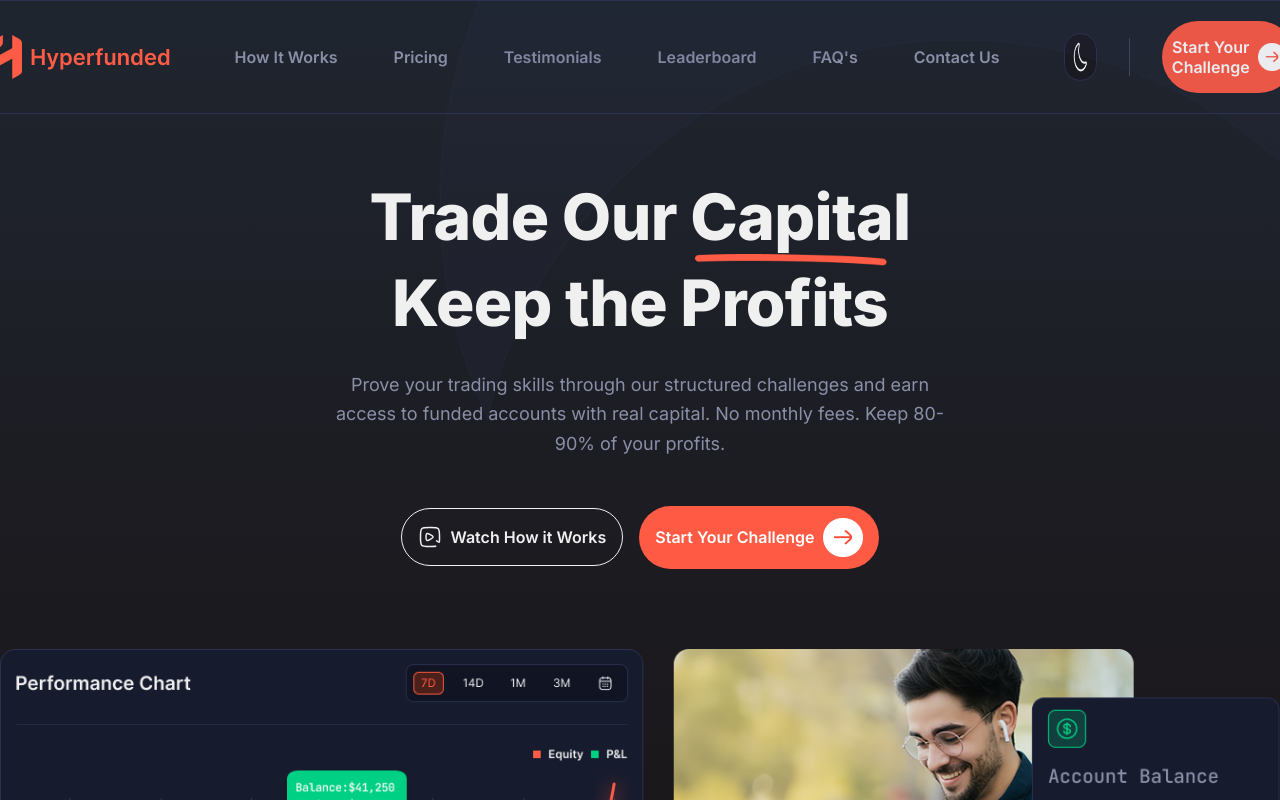
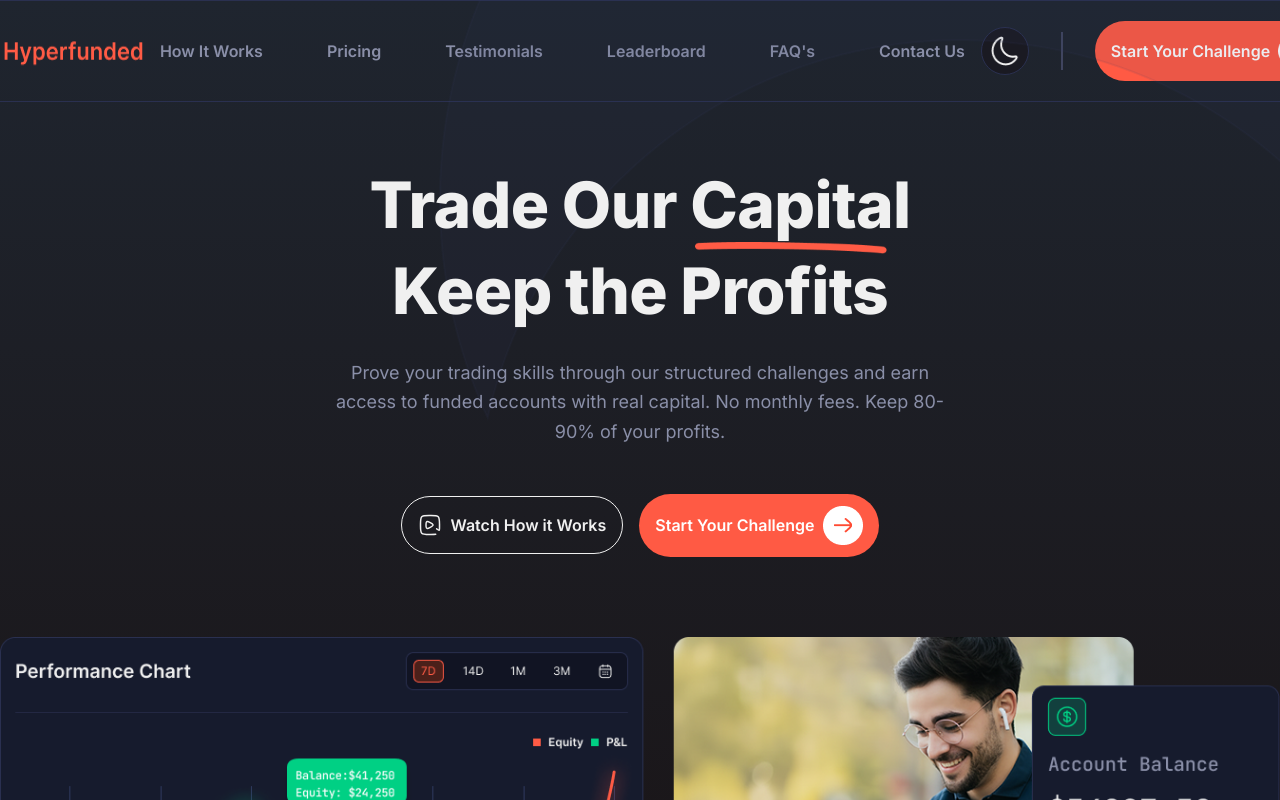
Before and after one commit to Ayesha-ehsan905/HyperFunded-Next, a Next.js app: page / in a window 1280 px wide. Shown: the top 800 px of the page. Built offline with nearby package versions, Linux system fonts and the light colour scheme.

Commit message:
feat:nav bar responsive for web

```diff
--- a/src/app/globals.css
+++ b/src/app/globals.css
@@ -2,6 +2,7 @@
 
 body {
   font-family: 'Inter', sans-serif;
+  overflow-x: hidden;
 }
 
 :root {
--- a/src/screens/LandingPage/sections/HeroSection/HeroSection.tsx
+++ b/src/screens/LandingPage/sections/HeroSection/HeroSection.tsx
@@ -33,21 +33,26 @@
         src={isDark ? "/images/DarkBG.png" : "/images/LightBG.png"}
       />
 
-      {/* Navigation Bar */}
-      <nav className=" w-full flex items-center justify-center gap-12 px-20 py-5 border-t-[1.5px] border-b-[1.5px] border-border">
+      <nav
+        className="w-full flex items-center justify-center border-t-[1.5px] border-b-[1.5px] border-border
+    px-10 md:px-16 lg:px-20 py-4 md:py-5"
+      >
         {/* Logo */}
         <div className="inline-flex items-center gap-2 shrink-0">
-          <Image src={logo} alt="Logo" />
+          <Image src={logo} alt="Logo" className="h-10 md:h-12" />
         </div>
 
         {/* Nav Links */}
-        <div className="flex items-center justify-center gap-6 flex-1">
+        <div className="flex items-center justify-center gap-4 sm:gap-6 md:gap-8 flex-1">
           {navLinks.map((link) => (
             <span
               key={link.label}
-              className="inline-flex items-center justify-center gap-6 "
+              className="inline-flex items-center justify-center"
             >
-              <span className=" cursor-pointer hf-label text-muted whitespace-nowrap  px-4 py-3 hover:bg-bg-orange  hover:text-orange transition-colors rounded-full">
+              <span
+                className="cursor-pointer hf-label text-muted whitespace-nowrap px-3 sm:px-4 py-2 sm:py-3
+          hover:bg-bg-orange hover:text-orange transition-colors rounded-full text-sm sm:text-base"
+              >
                 {link.label}
               </span>
             </span>
@@ -55,7 +60,7 @@
         </div>
 
         {/* Right side actions */}
-        <div className="inline-flex items-center gap-8 -shrink-0">
+        <div className="inline-flex items-center gap-4 sm:gap-6 md:gap-8 shrink-0">
           {/* Theme toggle */}
           <button
             type="button"
@@ -63,30 +68,29 @@
             aria-label={
               isDark ? "Switch to light theme" : "Switch to dark theme"
             }
-            className=" cursor-pointer flex w-12 h-12 items-center justify-center gap-2.5 p-2 bg-surface rounded-3xl border border-solid border-border"
+            className="flex w-10 h-10 sm:w-12 sm:h-12 items-center justify-center p-2 bg-surface rounded-3xl border border-solid border-border"
           >
             <Image
               width={32}
               height={32}
-              className="w-8 h-8"
+              className="w-6 h-6 sm:w-8 sm:h-8"
               alt={isDark ? "Moon" : "Sun"}
               src={isDark ? "/images/moon.png" : "/images/sun.png"}
             />
           </button>
 
           {/* Divider */}
-          {/* <Image className="w-0.5 h-[38px]" alt="Line" src="/line-9-1.svg" /> */}
-          <span className="w-0.5 h-[38px] bg-disabled"></span>
+          <span className="w-0.5 h-8 sm:h-[38px] bg-disabled"></span>
 
           {/* CTA Button */}
-          <button className="inline-flex items-center justify-center gap-2 px-4 py-4 bg-brand hover:bg-brand-hover rounded-[999px] transition-colors">
-            <span className="font-semibold text-white text-base tracking-[0] leading-5">
+          <button className="inline-flex items-center justify-center gap-2 px-3 sm:px-4 py-2 sm:py-4 bg-brand hover:bg-brand-hover rounded-full transition-colors">
+            <span className="font-semibold text-white text-sm sm:text-base leading-5">
               Start Your Challenge
             </span>
             <Image
-              width={28}
-              height={28}
-              className="h-7 w-7"
+              width={24}
+              height={24}
+              className="w-6 h-6 sm:w-7 sm:h-7"
               alt="Icon wrap"
               src="/images/arrow.png"
             />
```
